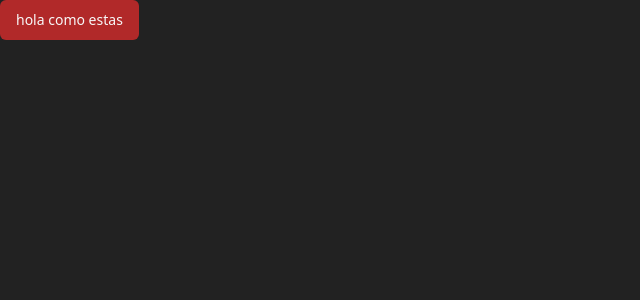
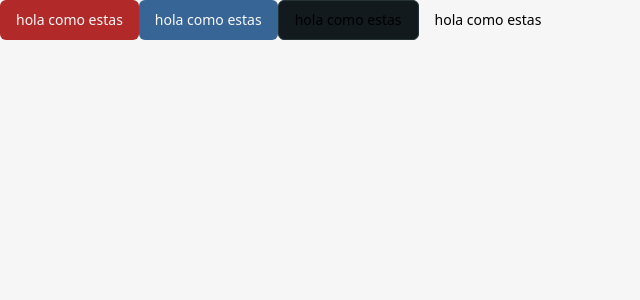
Before and after one commit to BisonteRIP/desing-system, a React (Vite) app: page / in a window 1280 px wide. Shown: the top 300 px of the page, without its empty margins (0-640 px from the left). Built offline with nearby package versions, Linux system fonts and the light colour scheme.

Commit message:
fix: update body background color and add additional button variants in App component

```diff
--- a/src/App.css
+++ b/src/App.css
@@ -1,5 +1,5 @@
 @import "tailwindcss";
 
 body {
-  background: #222;
+  background: #f6f6f6;
 }
--- a/src/App.jsx
+++ b/src/App.jsx
@@ -6,6 +6,9 @@ function App() {
   return (
     <>
       <Button variant="destructive">hola como estas</Button>
+      <Button variant="">hola como estas</Button>
+      <Button variant="outline">hola como estas</Button>
+      <Button variant="ghost">hola como estas</Button>
     </>
   );
 }
```
